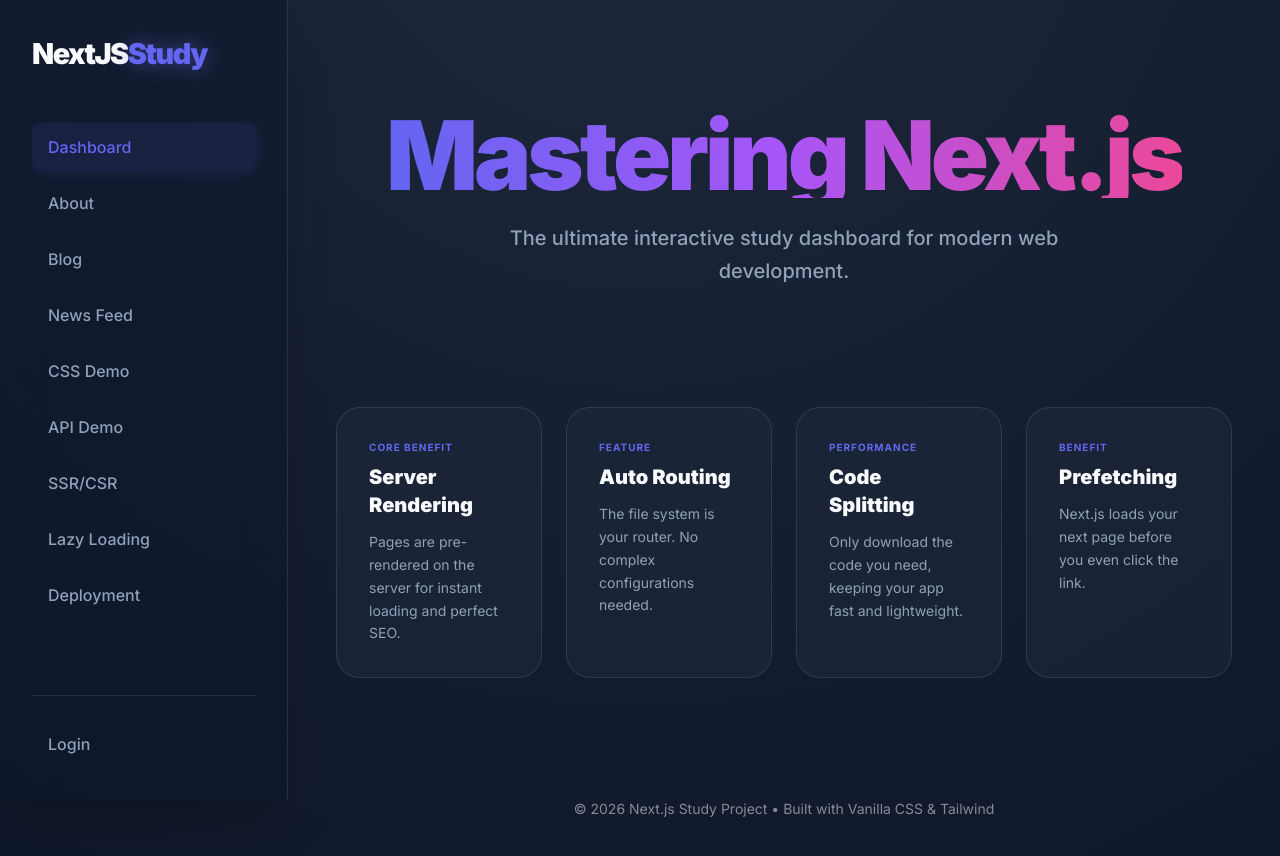
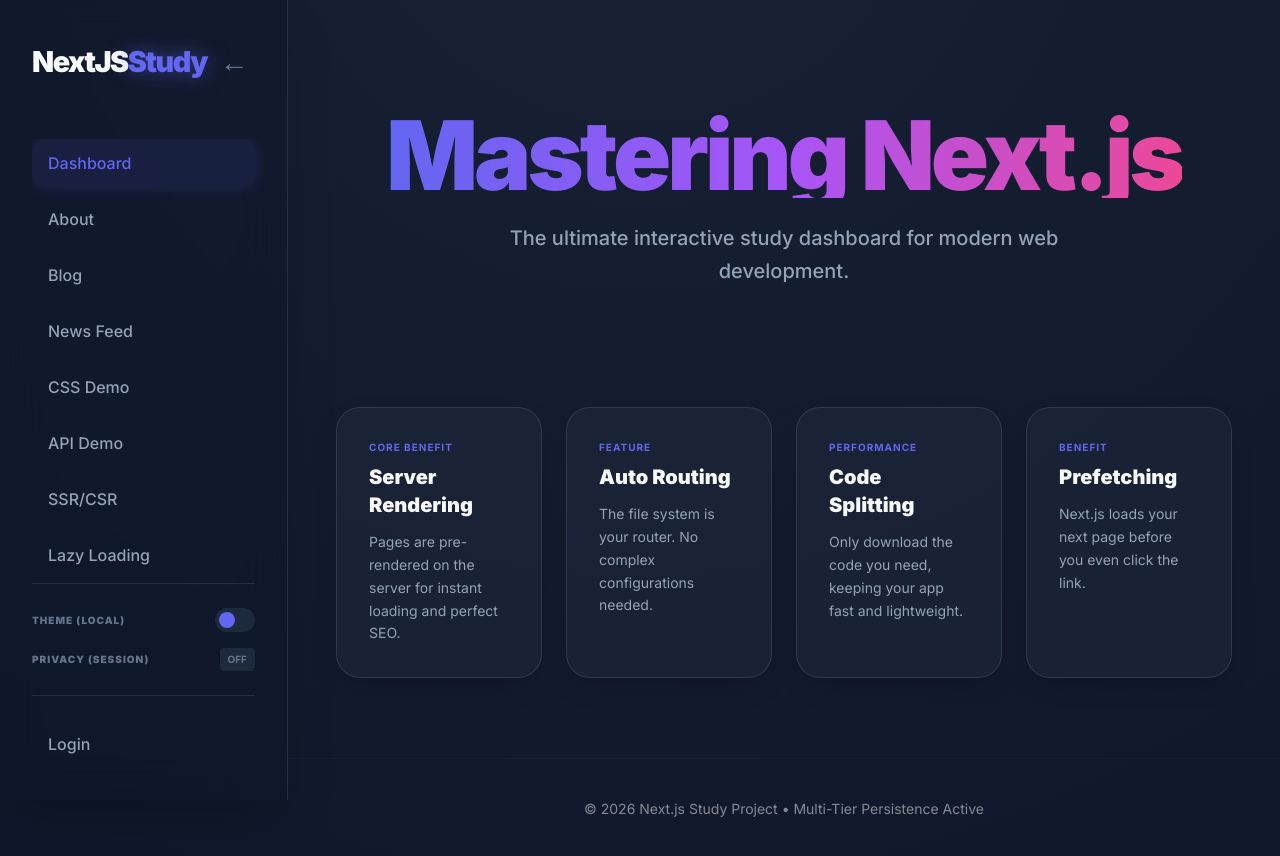
Before and after one commit to Boskiomoh/Nextjs-Info-Dashboard, a Next.js app: page / in a window 1280 px wide. Shown: the top 856 px of the page. Built offline with nearby package versions, Linux system fonts and the light colour scheme; no server answers.

Commit message:
feat: initialize Next.js dashboard project structure with app routing, Zustand stores, and shared layout components

```diff
--- a/app/(dashboard)/news/page.tsx
+++ b/app/(dashboard)/news/page.tsx
@@ -7,7 +7,10 @@
   description: 'Real-time trending articles from the developer community.',
 };
 
-export default function NewsPage() {
+export default async function NewsPage({ searchParams }: { searchParams: Promise<{ page?: string }> }) {
+  const resolvedParams = await searchParams;
+  const currentPage = parseInt(resolvedParams.page || '1', 10);
+
   return (
     <div className="flex flex-col gap-10">
       <header className="animate-fade-in">
@@ -24,8 +27,8 @@
         The rest of the page (Sidebar, Header) loads instantly.
         The NewsFeed "streams" in the moment it's ready.
       */}
-      <Suspense fallback={<NewsSkeleton />}>
-        <NewsFeed />
+      <Suspense fallback={<NewsSkeleton />} key={currentPage}>
+        <NewsFeed page={currentPage} />
       </Suspense>
     </div>
   );
--- a/components/Layout.tsx
+++ b/components/Layout.tsx
@@ -13,33 +13,76 @@
  * This is a core React/Next.js pattern for keeping your code "DRY" (Don't Repeat Yourself).
  */
 import { useAuthStore } from '@/stores/authStore';
+import { useSettingsStore } from '@/stores/settingsStore';
+import { useSessionStore } from '@/stores/sessionStore';
 import { useRouter } from 'next/navigation';
 
 const Layout: React.FC<LayoutProps> = ({ children, title = 'Next.js Study Portal', hideNav = false }) => {
   const { user, logout, isLoading } = useAuthStore();
+  const { theme, setTheme, sidebarCollapsed, toggleSidebar } = useSettingsStore();
+  const { isPrivacyMode, togglePrivacyMode } = useSessionStore();
+  const [mounted, setMounted] = React.useState(false);
   const router = useRouter();
 
+  // Hydration guard for persistent stores
+  React.useEffect(() => {
+    setMounted(true);
+  }, []);
+
+  if (!mounted && !hideNav) return <div className="min-h-screen bg-[#0f172a]" />;
+
   return (
-    <div className="app-wrapper flex flex-row min-h-screen">
+    <div className={`app-wrapper ${theme === 'light' ? 'light' : 'dark'}`}>
       {!hideNav && (
-        <aside className="w-72 h-screen sticky top-0 flex flex-col bg-slate-900/50 backdrop-blur-xl border-r border-white/10 p-8 shadow-2xl">
-          <div className="nav-logo mb-12 flex-shrink-0">
-            NextJS<span>Study</span>
+        <aside className={`h-screen sticky top-0 flex flex-col backdrop-blur-xl border-r p-8 shadow-2xl transition-all duration-300 ${sidebarCollapsed ? 'w-24' : 'w-72'} ${theme === 'light' ? 'bg-slate-100 border-slate-200' : 'bg-slate-900/50 border-white/10'}`}>
+          <div className="nav-logo mb-12 flex-shrink-0 flex items-center justify-between">
+            {!sidebarCollapsed && <div>NextJS<span>Study</span></div>}
+            <button
+              onClick={toggleSidebar}
+              className="p-2 hover:bg-white/10 rounded-lg text-slate-500 transition-colors"
+              title={sidebarCollapsed ? "Expand Sidebar" : "Collapse Sidebar"}
+            >
+              {sidebarCollapsed ? '→' : '←'}
+            </button>
           </div>
 
           <nav className="flex-1 overflow-y-auto theme-scrollbar pr-2 -mr-2">
             <ul className="flex flex-col gap-2 list-none p-0 m-0 pb-6">
-              <li><NavLink href="/">Dashboard</NavLink></li>
-              <li><NavLink href="/about">About</NavLink></li>
-              <li><NavLink href="/blog">Blog</NavLink></li>
-              <li><NavLink href="/news">News Feed</NavLink></li>
-              <li><NavLink href="/css-demo">CSS Demo</NavLink></li>
-              <li><NavLink href="/api-demo">API Demo</NavLink></li>
-              <li><NavLink href="/ssr-vs-csr">SSR/CSR</NavLink></li>
-              <li><NavLink href="/lazy-loading">Lazy Loading</NavLink></li>
-              <li><NavLink href="/deployment">Deployment</NavLink></li>
+              <li><NavLink href="/">{sidebarCollapsed ? '🏠' : 'Dashboard'}</NavLink></li>
+              <li><NavLink href="/about">{sidebarCollapsed ? 'ℹ️' : 'About'}</NavLink></li>
+              <li><NavLink href="/blog">{sidebarCollapsed ? '📝' : 'Blog'}</NavLink></li>
+              <li><NavLink href="/news">{sidebarCollapsed ? '📰' : 'News Feed'}</NavLink></li>
+              <li><NavLink href="/css-demo">{sidebarCollapsed ? '🎨' : 'CSS Demo'}</NavLink></li>
+              <li><NavLink href="/api-demo">{sidebarCollapsed ? '🔌' : 'API Demo'}</NavLink></li>
+              <li><NavLink href="/ssr-vs-csr">{sidebarCollapsed ? '⚡' : 'SSR/CSR'}</NavLink></li>
+              <li><NavLink href="/lazy-loading">{sidebarCollapsed ? '💤' : 'Lazy Loading'}</NavLink></li>
+              <li><NavLink href="/deployment">{sidebarCollapsed ? '🚀' : 'Deployment'}</NavLink></li>
             </ul>
           </nav>
+
+          {/* Persistence Demo Controls */}
+          {!sidebarCollapsed && (
+            <div className="py-6 border-t border-white/10 flex flex-col gap-4">
+              <div className="flex items-center justify-between">
+                <span className="text-[10px] uppercase font-black text-slate-500 tracking-widest">Theme (Local)</span>
+                <button
+                  onClick={() => setTheme(theme === 'dark' ? 'light' : 'dark')}
+                  className="w-10 h-6 bg-slate-800 rounded-full relative p-1 transition-colors hover:bg-slate-700"
+                >
+                  <div className={`w-4 h-4 bg-[#6366f1] rounded-full transition-transform ${theme === 'light' ? 'translate-x-4' : 'translate-x-0'}`}></div>
+                </button>
+              </div>
+              <div className="flex items-center justify-between">
+                <span className="text-[10px] uppercase font-black text-slate-500 tracking-widest">Privacy (Session)</span>
+                <button
+                  onClick={togglePrivacyMode}
+                  className={`px-2 py-1 rounded text-[10px] font-bold transition-all ${isPrivacyMode ? 'bg-emerald-500/20 text-emerald-500' : 'bg-slate-800 text-slate-500'}`}
+                >
+                  {isPrivacyMode ? 'ON' : 'OFF'}
+                </button>
+              </div>
+            </div>
+          )}
 
           <div className="mt-auto pt-6 border-t border-white/10 w-full flex-shrink-0">
             {isLoading ? (
@@ -47,8 +90,8 @@
             ) : user ? (
               <div className="flex flex-col gap-4">
                 <div className="flex flex-col">
-                  <span className="text-[10px] uppercase tracking-widest text-slate-500 font-bold">Status</span>
-                  <span className="text-sm font-bold text-[#6366f1]">{user.username}</span>
+                  {!sidebarCollapsed && <span className="text-[10px] uppercase tracking-widest text-slate-500 font-bold">Status</span>}
+                  <span className="text-sm font-bold text-[#6366f1] truncate">{user.username}</span>
                 </div>
                 <button
                   onClick={async () => {
@@ -56,25 +99,25 @@
                     toast.info("Logged out successfully");
                     router.push('/login');
                   }}
-                  className="btn-logout w-full text-center"
+                  className="btn-logout w-full text-center text-xs"
                 >
-                  Logout
+                  {sidebarCollapsed ? '🚪' : 'Logout'}
                 </button>
               </div>
             ) : (
-              <NavLink href="/login">Login</NavLink>
+              <NavLink href="/login">{sidebarCollapsed ? '🔑' : 'Login'}</NavLink>
             )}
           </div>
         </aside>
       )}
 
-      <div className="flex-1 flex flex-col min-w-0">
+      <div className={`flex-1 flex flex-col min-w-0 ${isPrivacyMode ? 'blur-sm grayscale' : ''}`}>
         <main className="content-main animate-fade-in flex-1 w-full max-w-7xl mx-auto px-8 py-10">
           {children}
         </main>
 
         <footer className="mt-auto px-12 py-10 text-center opacity-50 text-sm border-t border-white/5">
-          <p>© 2026 Next.js Study Project • Built with Vanilla CSS & Tailwind</p>
+          <p>© 2026 Next.js Study Project • Multi-Tier Persistence Active</p>
         </footer>
       </div>
     </div>
--- a/components/NavLink.tsx
+++ b/components/NavLink.tsx
@@ -25,7 +25,7 @@
         block w-full text-left px-4 py-3 rounded-xl transition-all duration-300 font-medium
         ${isActive
           ? 'text-[#6366f1] bg-[#6366f1]/10 shadow-[0_0_15px_rgba(99,102,241,0.2)]'
-          : 'text-slate-400 hover:text-white hover:bg-white/5'}
+          : 'text-[var(--text-dim)] hover:text-[#6366f1] hover:bg-[#6366f1]/5 dark:hover:text-white dark:hover:bg-white/5'}
       `}
     >
       {children}
--- /dev/null
+++ b/stores/sessionStore.ts
@@ -0,0 +1,22 @@
+import { create } from 'zustand';
+import { persist, createJSONStorage } from 'zustand/middleware';
+
+import { SessionState } from '@/types';
+
+export const useSessionStore = create<SessionState>()(
+  persist(
+    (set) => ({
+      currentView: 'dashboard',
+      lastSearch: '',
+      isPrivacyMode: false,
+      setCurrentView: (view) => set({ currentView: view }),
+      setLastSearch: (query) => set({ lastSearch: query }),
+      togglePrivacyMode: () => set((state) => ({ isPrivacyMode: !state.isPrivacyMode })),
+      clearSession: () => set({ currentView: 'dashboard', lastSearch: '', isPrivacyMode: false }),
+    }),
+    {
+      name: 'app-session', // name of the item in the storage
+      storage: createJSONStorage(() => sessionStorage), // Use sessionStorage for sensitive/temp data
+    }
+  )
+);
--- /dev/null
+++ b/stores/settingsStore.ts
@@ -0,0 +1,24 @@
+import { create } from 'zustand';
+import { persist, createJSONStorage } from 'zustand/middleware';
+
+interface SettingsState {
+  theme: 'light' | 'dark';
+  sidebarCollapsed: boolean;
+  setTheme: (theme: 'light' | 'dark') => void;
+  toggleSidebar: () => void;
+}
+
+export const useSettingsStore = create<SettingsState>()(
+  persist(
+    (set) => ({
+      theme: 'dark',
+      sidebarCollapsed: false,
+      setTheme: (theme) => set({ theme }),
+      toggleSidebar: () => set((state) => ({ sidebarCollapsed: !state.sidebarCollapsed })),
+    }),
+    {
+      name: 'app-settings', // name of the item in the storage (must be unique)
+      storage: createJSONStorage(() => localStorage), // default is localStorage
+    }
+  )
+);
--- a/styles/globals.css
+++ b/styles/globals.css
@@ -11,6 +11,16 @@
   --glass-border: rgba(255, 255, 255, 0.1);
   --text-main: #f8fafc;
   --text-dim: #94a3b8;
+  --card-shadow: 0 10px 30px -10px rgba(0, 0, 0, 0.3);
+}
+
+.light {
+  --bg-dark: #f1f5f9; /* Soft cool gray background */
+  --glass-bg: rgba(255, 255, 255, 0.9);
+  --glass-border: rgba(99, 102, 241, 0.1); /* Subtle indigo border */
+  --text-main: #0f172a; /* Deep midnight for crisp reading */
+  --text-dim: #475569;
+  --card-shadow: 0 20px 40px -12px rgba(99, 102, 241, 0.12); /* Soft indigo glow shadow */
 }
 
 /* Theme Scrollbar Utility */
@@ -51,14 +61,16 @@
   display: flex;
   flex-direction: row;
   background-color: var(--bg-dark);
-  background-image: radial-gradient(circle at 50% -20%, #1e293b, #0f172a);
+  background-image: radial-gradient(circle at 50% -20%, var(--glass-bg), var(--bg-dark));
   color: var(--text-main);
+  transition: background-color 0.5s ease, color 0.5s ease;
 }
 
 .nav-logo {
   font-size: 1.8rem;
   font-weight: 900;
   letter-spacing: -1.5px;
+  color: var(--text-main);
 }
 
 .nav-logo span {
@@ -91,6 +103,11 @@
   -webkit-background-clip: text;
   background-clip: text;
   color: transparent;
+  filter: brightness(var(--theme-brightness, 1));
+}
+
+.light .hero-title {
+  --theme-brightness: 0.8; /* Make gradient slightly darker on light mode for readability */
 }
 
 .pro-card {
@@ -102,6 +119,7 @@
   height: 100%;
   display: flex;
   flex-direction: column;
+  box-shadow: var(--card-shadow);
 }
 
 .pro-card:hover {
```
Also changed, not shown: app/(dashboard)/blog/[id]/page.tsx (+6 -6 lines), app/(dashboard)/page.tsx (+9 -9 lines), components/CryptoMarket.tsx (+32 -5 lines), components/NewsFeed.tsx (+61 -6 lines), stores/authStore.ts (+12 -3 lines), types/index.ts (+9 -1 lines).
